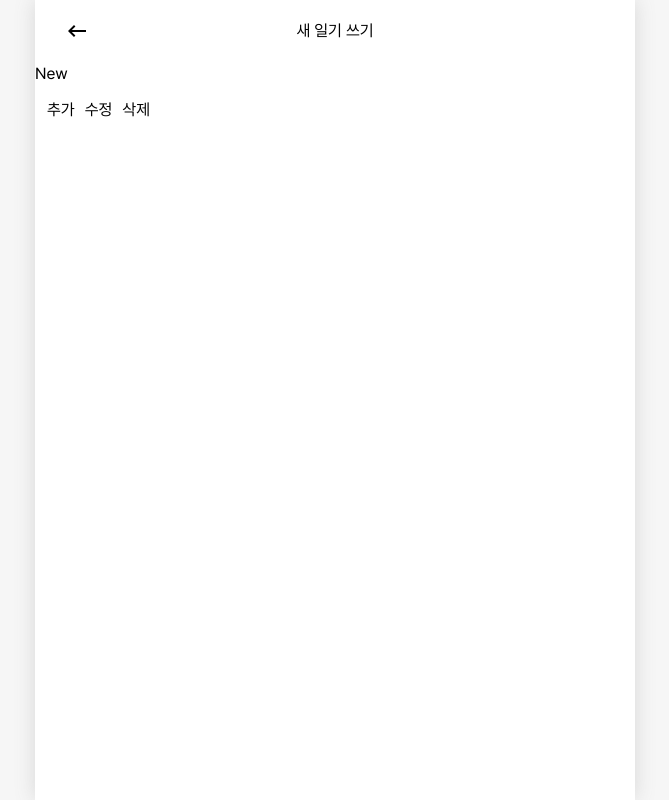
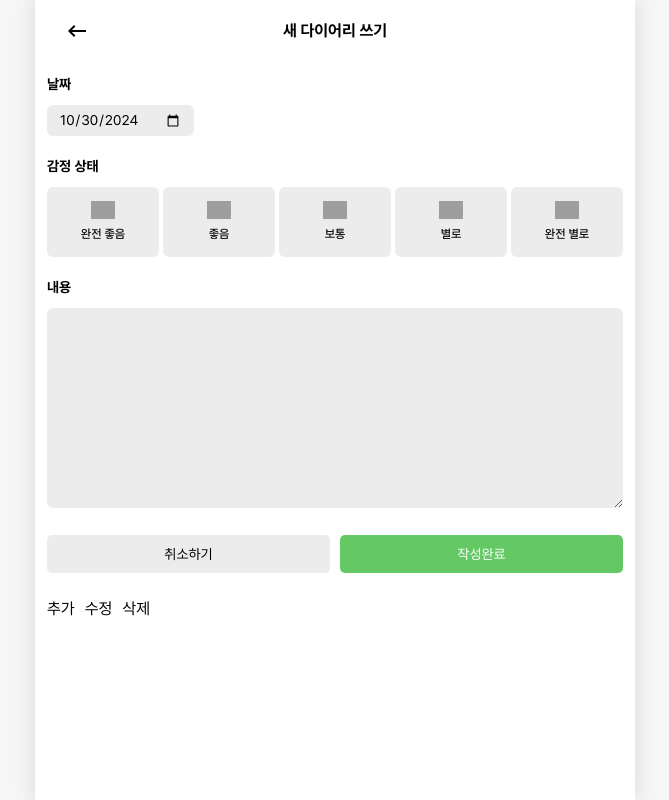
Before and after one commit to youngjunSung/onebite-react, a React (Vite) app in the folder section12/: page /new in a window 1280 px wide. Shown: the whole page, without its empty margins (305-974 px from the left). Built offline with nearby package versions, Linux system fonts and the light colour scheme; grey boxes are pictures that could not be loaded.

Commit message:
feat: 다이어리 쓰기 기능 추가

```diff
--- a/section12/package.json
+++ b/section12/package.json
@@ -11,6 +11,7 @@
   },
   "dependencies": {
     "@mui/icons-material": "^6.1.5",
+    "dayjs": "^1.11.13",
     "react": "^18.3.1",
     "react-dom": "^18.3.1",
     "react-router-dom": "^6.26.2",
--- a/section12/src/components/Button.tsx
+++ b/section12/src/components/Button.tsx
@@ -1,24 +1,38 @@
 import { ReactNode } from "react";
 import { twMerge } from "tailwind-merge";
 
-const Button = ({ text, type, className, onClick }: { text: ReactNode, type: string, className?: string, onClick?: () => void }) => {
-	const getType = (type: string) => {
-		switch (type) {
-			case 'default':
-				return 'bg-[#ececec]'
-			case 'positive':
-				return 'bg-[#64c964] text-white'
-			case 'negative':
-				return 'bg-[#de6264] text-white'
-			default:
-				return 'bg-[#ececec]'
-		}
-	}
+const Button = ({
+  text,
+  type = "default",
+  className,
+  onClick,
+}: {
+  text: ReactNode;
+  type?: string;
+  className?: string;
+  onClick?: () => void;
+}) => {
+  const getType = (type: string) => {
+    switch (type) {
+      case "default":
+        return "bg-[#ececec]";
+      case "positive":
+        return "bg-[#64c964] text-white";
+      case "negative":
+        return "bg-[#de6264] text-white";
+      default:
+        return "bg-[#ececec]";
+    }
+  };
   return (
     <button
       type="button"
       onClick={onClick}
-      className={twMerge(`cursor-pointer ${getType(type)} rounded-[5px] text-[14px] center w-full min-h-[38px] px-[10px] py-[4px] ${className}`)}
+      className={twMerge(
+        `cursor-pointer ${getType(
+          type
+        )} rounded-[5px] text-[14px] center w-full min-h-[38px] px-[10px] py-[4px] ${className}`
+      )}
     >
       {text}
     </button>
--- a/section12/src/components/DiaryItem.tsx
+++ b/section12/src/components/DiaryItem.tsx
@@ -1,5 +1,22 @@
-const DiaryItem = () => {
-  return <p>diary item</p>;
+import Button from "./Button";
+import { getEmotions } from "../utils/getEmotions";
+import { DiaryType } from "../typing/types";
+
+type DiaryItemType = Omit<DiaryType, 'id'>
+
+const DiaryItem = ({createdDate, emotionId, content}: DiaryItemType) => {
+  return (
+    <li className="flex items-start mb-[10px] last:mb-0">
+      <div className="bg-[#64c964] basis-[100px] h-[80px] center mr-[10px] rounded-[6px]">
+        <img src={getEmotions(emotionId)} alt="" className="object-cover h-full" />
+      </div>
+      <div className="mr-[10px] flex-1">
+        <p className="text-[14px] font-bold">{createdDate}</p>
+        <p className="text-[12px] line-clamp-3">{content}</p>
+      </div>
+      <Button text="수정하기" className="w-fit" />
+    </li>
+  );
 };
 
 export default DiaryItem;
--- a/section12/src/components/DiaryList.tsx
+++ b/section12/src/components/DiaryList.tsx
@@ -1,25 +1,40 @@
 import Button from "../components/Button";
 import DiaryItem from "./DiaryItem";
+import { useContext } from "react";
+import { DiaryStateContext } from "../App";
 import { useNavigate } from "react-router-dom";
 
 const DiaryList = () => {
   const nav = useNavigate();
+  const diaryList = useContext(DiaryStateContext);
   return (
-    <>
-      <div className="p-[12px] flex items-center">
+    <div className="p-[12px]">
+      <div className="flex items-center mb-[20px]">
         <select className="h-[38px] pr-[10px]">
           <option value="최신순">최신순</option>
           <option value="오래된 순">오래된 순</option>
         </select>
         <Button
-          text="새 일기 쓰기"
+          text="새 다이어리 쓰기"
           type="positive"
           className="ml-auto w-fit"
           onClick={() => nav("/new")}
         />
       </div>
-      <DiaryItem />
-    </>
+      <ul>
+        {diaryList?.map((diaryItem) => {
+          return (
+            <DiaryItem
+              key={diaryItem.id}
+              createdDate={diaryItem.createdDate}
+              emotionId={diaryItem.emotionId}
+              content={diaryItem.content}
+            />
+          );
+        })}
+      </ul>
+      {/* <DiaryItem /> */}
+    </div>
   );
 };
 
--- a/section12/src/components/Header.tsx
+++ b/section12/src/components/Header.tsx
@@ -4,7 +4,7 @@ const Header = ({text, leftChild, rightChild}: {text: string, leftChild?: ReactN
     return (
         <header className="grid grid-cols-[60px,1fr,60px] p-[12px] min-h-[62px]">
             <div className="center">{leftChild}</div>
-            <h1 className="flex-1 center">{text}</h1>
+            <h1 className="flex-1 font-bold center">{text}</h1>
             <div className="center">{rightChild}</div>
         </header>
     )
--- a/section12/src/index.scss
+++ b/section12/src/index.scss
@@ -10,6 +10,8 @@
 
 body {
   font-family: 'pretendard';
+  word-break: keep-all;
+  word-wrap: break-word;
 }
 
 $fonts: (pretendard);
--- a/section12/src/pages/New.tsx
+++ b/section12/src/pages/New.tsx
@@ -1,21 +1,185 @@
 import Header from "../components/Header";
 import Button from "../components/Button";
+import { getEmotions } from "../utils/getEmotions";
 import { KeyboardBackspace } from "@mui/icons-material";
-import { useNavigate } from 'react-router-dom';
+import { useState, useContext } from "react";
+import { useNavigate } from "react-router-dom";
+import { DiaryDispatchContextType } from "../typing/types";
+import { DiaryDispatchContext } from "../App";
 
 const New = () => {
   const nav = useNavigate();
+  const { onCreate } = useContext(
+    DiaryDispatchContext
+  ) as DiaryDispatchContextType;
+  const [date, setDate] = useState<string>("");
+  const [emoId, setEmoId] = useState<number>(0);
+  const [content, setContent] = useState<string>("");
+  const onChangeDate = (e: React.ChangeEvent<HTMLInputElement>) => {
+    setDate(e.target.value);
+  };
+  const onChangeRadio = (e: React.ChangeEvent<HTMLInputElement>) => {
+    setEmoId(Number(e.target.value));
+  };
+  const onChageContent = (e: React.ChangeEvent<HTMLTextAreaElement>) => {
+    setContent(e.target.value);
+  };
+  const onSubmit = () => {
+    onCreate(date, emoId, content);
+    nav("/");
+  };
   return (
     <>
       <Header
-        text="새 일기 쓰기"
+        text="새 다이어리 쓰기"
         leftChild={
           <button className="w-full center" onClick={() => nav(-1)}>
             <KeyboardBackspace />
           </button>
         }
       />
-      <h1>New</h1>
+      <div className="p-[12px]">
+        <div className="mb-[20px]">
+          <h2 className="text-[14px] font-bold mb-[10px]">날짜</h2>
+          <div>
+            <input
+              type="date"
+              value="2024-10-30"
+              className="text-[14px] bg-[#ececec] py-[4px] px-[12px] rounded-[6px]"
+              onChange={onChangeDate}
+            />
+          </div>
+        </div>
+        <div className="mb-[20px]">
+          <h2 className="text-[14px] font-bold mb-[10px]">감정 상태</h2>
+          <div>
+            <ul className="grid grid-cols-[repeat(auto-fit,minmax(60px,1fr))] auto-rows-auto gap-[4px]">
+              <li className="flex flex-col">
+                <input
+                  id="radio01"
+                  name="radioEmotion"
+                  type="radio"
+                  value={1}
+                  onChange={onChangeRadio}
+                  className="sr-only peer"
+                />
+                <label
+                  htmlFor="radio01"
+                  className="flex-col flex items-center bg-[#ececec] p-[14px] rounded-[6px] flex-1 peer-checked:bg-[#64c964] peer-checked:text-white"
+                >
+                  <img
+                    src={getEmotions(1)}
+                    alt=""
+                    className="w-[24px] mb-[6px]"
+                  />
+                  <p className="text-[12px] font-[500] text-center">
+                    완전 좋음
+                  </p>
+                </label>
+              </li>
+              <li className="flex flex-col">
+                <input
+                  id="radio02"
+                  name="radioEmotion"
+                  type="radio"
+                  value={2}
+                  onChange={onChangeRadio}
+                  className="sr-only peer"
+                />
+                <label
+                  htmlFor="radio02"
+                  className="flex-col flex items-center bg-[#ececec] p-[14px] rounded-[6px] flex-1 peer-checked:bg-[#9dd772] peer-checked:text-white"
+                >
+                  <img
+                    src={getEmotions(2)}
+                    alt=""
+                    className="w-[24px] mb-[6px]"
+                  />
+                  <p className="text-[12px] font-[500] text-center">좋음</p>
+                </label>
+              </li>
+              <li className="flex flex-col">
+                <input
+                  id="radio03"
+                  name="radioEmotion"
+                  type="radio"
+                  value={3}
+                  onChange={onChangeRadio}
+                  className="sr-only peer"
+                />
+                <label
+                  htmlFor="radio03"
+                  className="flex-col flex items-center bg-[#ececec] p-[14px] rounded-[6px] flex-1 peer-checked:bg-[#fdce17] peer-checked:text-white"
+                >
+                  <img
+                    src={getEmotions(3)}
+                    alt=""
+                    className="w-[24px] mb-[6px]"
+                  />
+                  <p className="text-[12px] font-[500] text-center">보통</p>
+                </label>
+              </li>
+              <li className="flex flex-col">
+                <input
+                  id="radio04"
+                  name="radioEmotion"
+                  type="radio"
+                  value={4}
+                  onChange={onChangeRadio}
+                  className="sr-only peer"
+                />
+                <label
+                  htmlFor="radio04"
+                  className="flex-col flex items-center bg-[#ececec] p-[14px] rounded-[6px] flex-1 peer-checked:bg-[#fd8446] peer-checked:text-white"
+                >
+                  <img
+                    src={getEmotions(4)}
+                    alt=""
+                    className="w-[24px] mb-[6px]"
+                  />
+                  <p className="text-[12px] font-[500] text-center">별로</p>
+                </label>
+              </li>
+              <li className="flex flex-col">
+                <input
+                  id="radio05"
+                  name="radioEmotion"
+                  type="radio"
+                  value={5}
+                  onChange={onChangeRadio}
+                  className="sr-only peer"
+                />
+                <label
+                  htmlFor="radio05"
+                  className="flex-col flex items-center bg-[#ececec] p-[14px] rounded-[6px] flex-1 peer-checked:bg-[#fd565f] peer-checked:text-white"
+                >
+                  <img
+                    src={getEmotions(5)}
+                    alt=""
+                    className="w-[24px] mb-[6px]"
+                  />
+                  <p className="text-[12px] font-[500] text-center">
+                    완전 별로
+                  </p>
+                </label>
+              </li>
+            </ul>
+          </div>
+        </div>
+        <div className="mb-[20px]">
+          <h2 className="text-[14px] font-bold mb-[10px]">내용</h2>
+          <textarea
+            name=""
+            id=""
+            onChange={onChageContent}
+            className="w-full min-h-[200px] resize-y rounded-[6px] p-[20px] bg-[#ececec]"
+          ></textarea>
+        </div>
+        <div className="flex gap-[10px]">
+          <Button text="취소하기" />
+          <Button text="작성완료" type="positive" onClick={onSubmit} />
+        </div>
+      </div>
     </>
   );
 };
```
Also changed, not shown: 1 other file (tests, documents, lock files or other folders).
